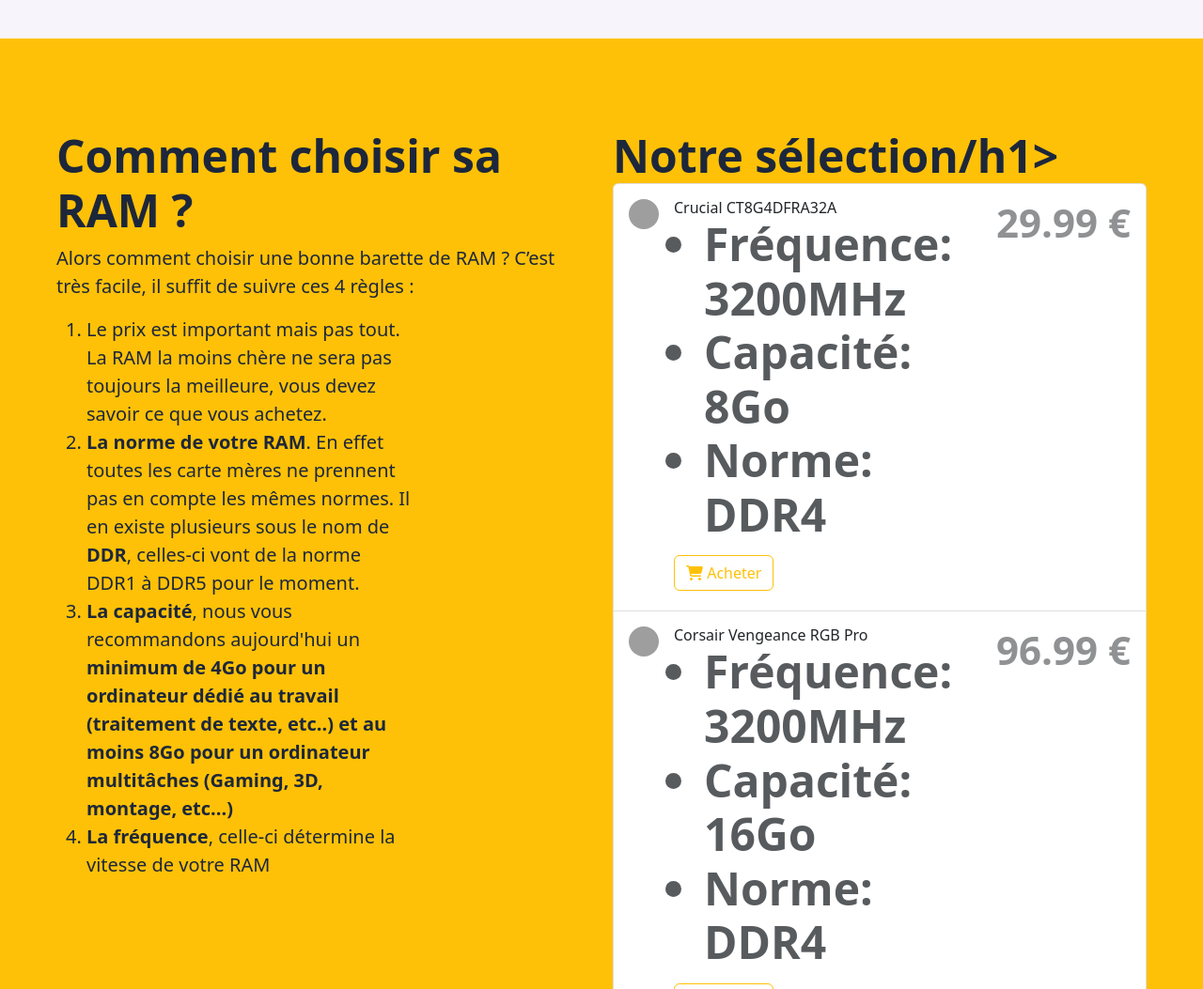
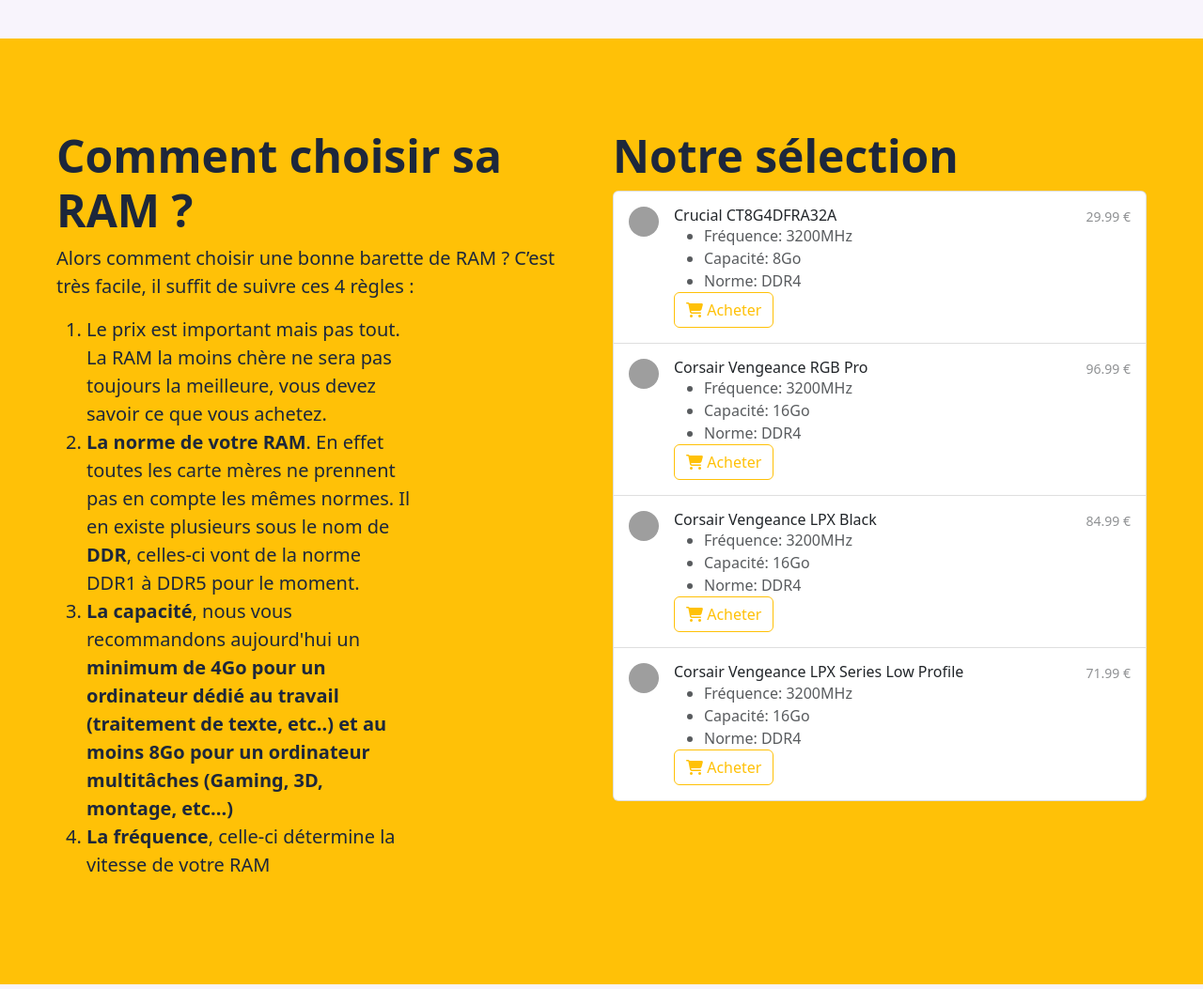
Before and after one commit to FuryCraft/pcdesc, a plain HTML site: page ram.html in a window 1280 px wide. Shown: the part 2340-3393 px from the top of the page at 94% size. Drawn offline with nearby package versions, Linux system fonts and the light colour scheme; grey boxes are pictures that could not be loaded; a script that the page names is missing.

Commit message:
Fix title

```diff
--- a/ram.html
+++ b/ram.html
@@ -288,7 +288,7 @@
 					</ol>
 				</div>
 				<div class="col-md-6">
-					<h1 class="display-5 fw-bold">Notre sélection/h1>
+					<h1 class="display-5 fw-bold">Notre sélection</h1>
 					<div class="list-group w-auto">
 						<div class="list-group-item list-group-item-action d-flex gap-3 py-3">
 							<img src="https://www.grosbill.com/images_produits/46485fce-3293-4daf-bd7e-7b47464888d1.jpg" alt="Crucial CT8G4DFRA32A" width="32" height="32" class="rounded-circle flex-shrink-0" />
```
